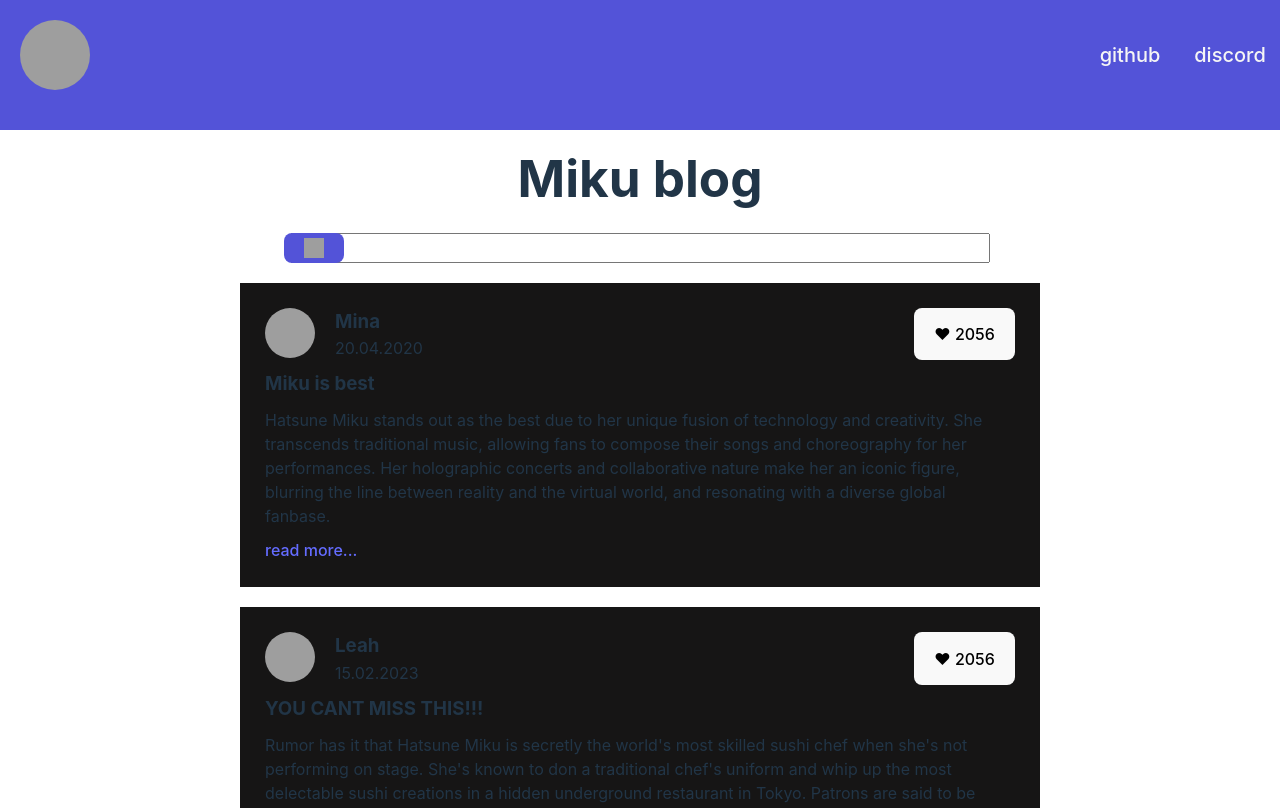
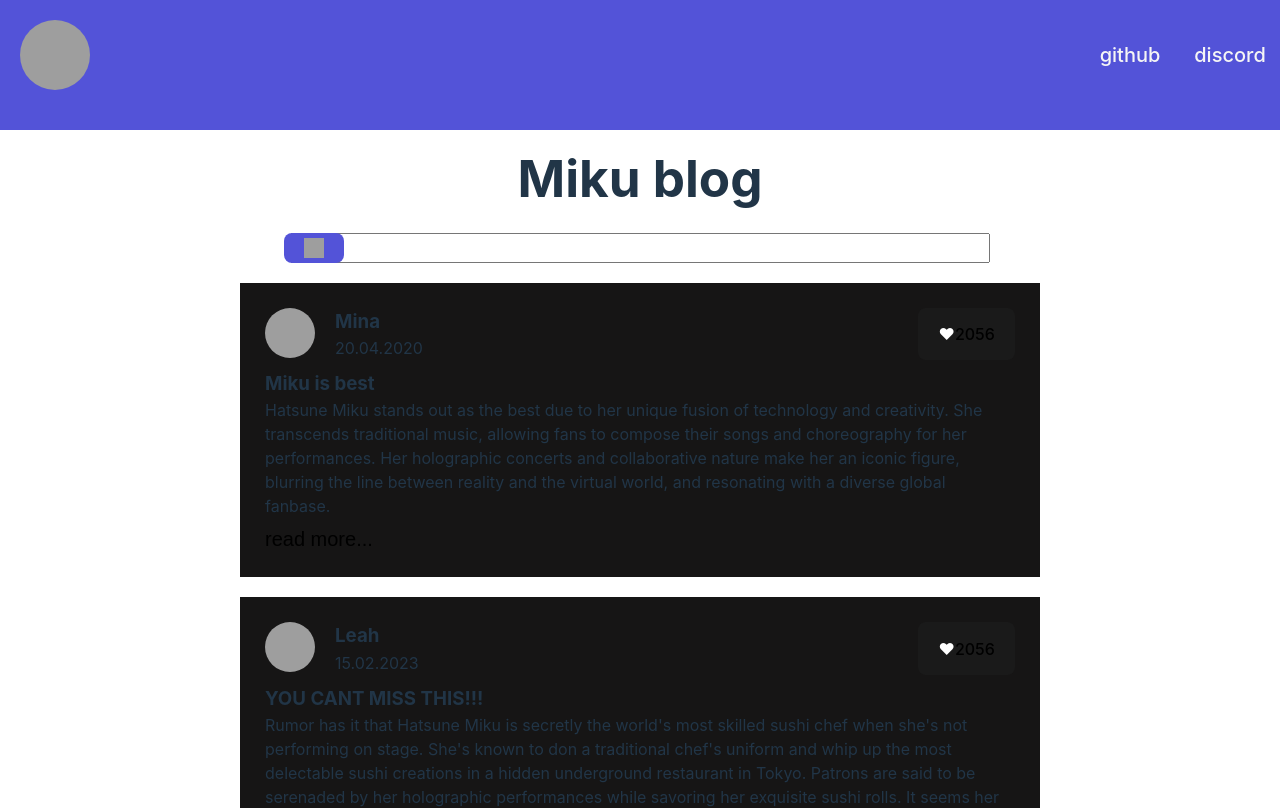
Before and after one commit to LeahJKH/Miku-Blog, a React (Vite) app: page / in a window 1280 px wide. Shown: the top 808 px of the page. Built offline with nearby package versions, Linux system fonts and the light colour scheme; grey boxes are pictures that could not be loaded.

Commit message:
fixed some js

```diff
--- a/src/App.css
+++ b/src/App.css
@@ -119,3 +119,9 @@
   height: 20px;
   width: 20px;
 }
+.coldbtn {
+  border: none;
+  background-color: rgba(255, 255, 255, 0);
+  font-size: 20px;
+  cursor: pointer;
+}
--- a/src/components/Card/Card.tsx
+++ b/src/components/Card/Card.tsx
@@ -1,4 +1,5 @@
 import Cardtop from "./Cardtop/Cardtop.tsx";
+import MainText from "./MainText/MainText.tsx";
 
 type CardProps = {
   data: {
@@ -6,6 +7,7 @@
     date: string;
     title: string;
     text: string;
+    textfull: string;
   };
 };
 
@@ -14,10 +16,7 @@
     <div className="card">
       <Cardtop data={props}></Cardtop>
       <h3 className="left-push">{props.data.title}</h3>
-      <p className="left-push">{props.data.text}</p>
-      <a href="https://github.com/DavidJKH/ReactUke1" className="left-push">
-        read more...
-      </a>
+      <MainText data={props}></MainText>
     </div>
   );
 }
--- a/src/components/Card/Cardtop/Cardtop.tsx
+++ b/src/components/Card/Cardtop/Cardtop.tsx
@@ -1,3 +1,4 @@
+import { useState } from "react";
 type CardProps = {
   data: {
     data: {
@@ -10,6 +11,17 @@
 };
 
 export default function Cardtop(props: CardProps) {
+  const [textColor, setTextColor] = useState("white");
+
+  const handleColorChange = () => {
+    const newColor = textColor === "white" ? "red" : "white";
+    setTextColor(newColor);
+  };
+  const styles = {
+    content: {
+      color: "white",
+    },
+  };
   return (
     <div className="row card-top">
       <div className="row">
@@ -23,7 +35,12 @@
           <p>{props.data.data.date}</p>
         </div>
       </div>
-      <button>❤ 2056</button>
+      <button onClick={handleColorChange} className="butt">
+        <span id="content" style={{ ...styles.content, color: textColor }}>
+          ❤
+        </span>
+        2056
+      </button>
     </div>
   );
 }
--- /dev/null
+++ b/src/components/Card/MainText/MainText.tsx
@@ -0,0 +1,40 @@
+type CardProps = {
+  data: {
+    data: {
+      author: string;
+      date: string;
+      title: string;
+      text: string;
+      textfull: string;
+    };
+  };
+};
+export default function MainText(data: CardProps) {
+  let switchK: boolean = true;
+  const handleTxtGrowth = () => {
+    if (switchK === true) {
+      switchK = false;
+    } else if (switchK === false) {
+      switchK = true;
+    }
+  };
+  if (switchK) {
+    return (
+      <div>
+        <p>{data.data.data.text}</p>
+        <button className="left-push coldbtn" onClick={handleTxtGrowth}>
+          read more...
+        </button>
+      </div>
+    );
+  } else if (switchK === false) {
+    return (
+      <div>
+        <p>{data.data.data.textfull}</p>
+        <button className="left-push coldbtn" onClick={handleTxtGrowth}>
+          read less...
+        </button>
+      </div>
+    );
+  }
+}
--- a/src/components/Footer/Footer.tsx
+++ b/src/components/Footer/Footer.tsx
@@ -1,9 +1,7 @@
 export default function Footer() {
-  const hello = "a greeting";
   return (
     <div>
       <footer>
-        <h3>{hello}</h3>
         <h4>© Kodehode 2029</h4>
       </footer>
     </div>
--- a/src/components/Searchbar/Searchbar.tsx
+++ b/src/components/Searchbar/Searchbar.tsx
@@ -2,7 +2,7 @@
   return (
     <div className="searchbox">
       <input type="text" id="main-inp" />
-      <button id="search-btn">
+      <button id="search-btn" className="butt">
         <img src="https://cdn-icons-png.flaticon.com/512/3031/3031293.png" alt="" id="search-img" />
       </button>
     </div>
--- a/src/components/navbar/Navbar.tsx
+++ b/src/components/navbar/Navbar.tsx
@@ -8,7 +8,7 @@
           id="profilePic"
         />
         <div>
-          <a className="linksbtn" href="https://github.com/DavidJKH">
+          <a className="linksbtn" href="https://github.com/DavidJKH" target="_blank">
             github
           </a>
           <a className="linksbtn" href="https://discordapp.com/users/1120608465900032062">
--- a/src/data/cardInfo.ts
+++ b/src/data/cardInfo.ts
@@ -4,17 +4,20 @@
     author: "Mina",
     date: "20.04.2020",
     text: "Hatsune Miku stands out as the best due to her unique fusion of technology and creativity. She transcends traditional music, allowing fans to compose their songs and choreography for her performances. Her holographic concerts and collaborative nature make her an iconic figure, blurring the line between reality and the virtual world, and resonating with a diverse global fanbase.",
+    textfull: "fulltxt,",
   },
   {
     title: "YOU CANT MISS THIS!!!",
     author: "Leah",
     date: "15.02.2023",
     text: "Rumor has it that Hatsune Miku is secretly the world's most skilled sushi chef when she's not performing on stage. She's known to don a traditional chef's uniform and whip up the most delectable sushi creations in a hidden underground restaurant in Tokyo. Patrons are said to be serenaded by her holographic performances while savoring her exquisite sushi rolls. It seems her talents know no bounds, from music sensation to culinary master!",
+    textfull: "fulltxt,",
   },
   {
     title: "Miku is my mother",
     author: "Pedro",
     date: "21.11.2019",
     text: "Hatsune Miku isn't just a virtual pop star to me; she's my imaginative, musical mother. Her songs are life lessons, and her presence offers comfort and inspiration. In our community of Miku Children, she's the nurturing figure guiding our dreams. This unconventional connection highlights the power of music and imagination to shape our lives, reminding us that family can come in the most unexpected forms.",
+    textfull: "fulltxt,",
   },
 ];
--- a/src/index.css
+++ b/src/index.css
@@ -36,7 +36,7 @@
   line-height: 1.1;
 }
 
-button {
+.butt {
   border-radius: 8px;
   border: 1px solid transparent;
   padding: 0.6em 1.2em;
@@ -47,12 +47,8 @@
   cursor: pointer;
   transition: border-color 0.25s;
 }
-button:hover {
+.butt:hover {
   border-color: #646cff;
-}
-button:focus,
-button:focus-visible {
-  outline: 4px auto -webkit-focus-ring-color;
 }
 
 @media (prefers-color-scheme: light) {
```
